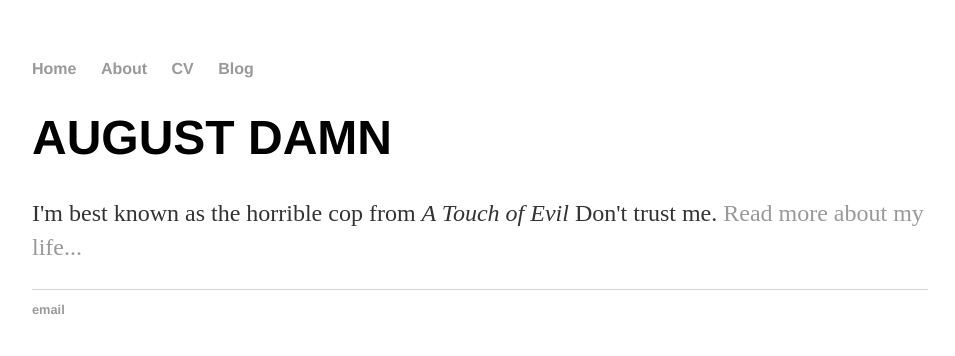
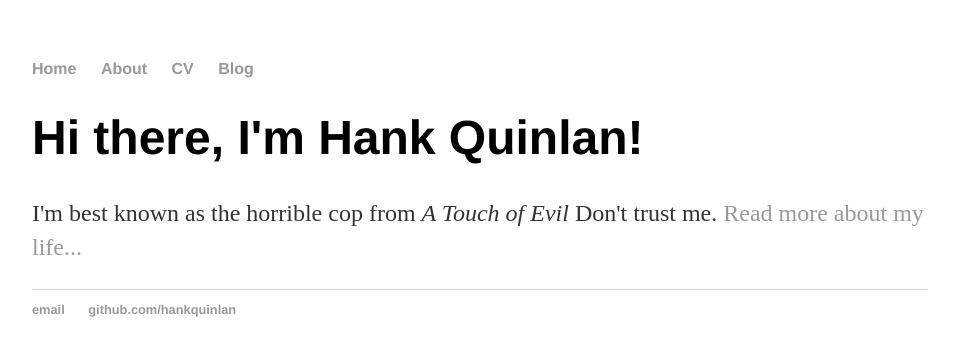
Before and after one commit to austindang/augustdamn, a Jekyll site: the page built from index.html, in a window 1280 px wide. Shown: the top 356 px of the page, without its empty margins (160-1115 px from the left). Built offline with Jekyll 4.4.1, drawn with Linux system fonts in a browser that asks for light colours.

Commit message:
update index to replace with jekyll style default layout

```diff
--- a/index.html
+++ b/index.html
@@ -1,29 +1,8 @@
-<!DOCTYPE html>
-<html>
-	<head>
-		<title>AUGUST DAMN</title>
-		<!-- link to main stylesheet -->
-		<link rel="stylesheet" type="text/css" href="/css/main.css">
-	</head>
-	<body>
-		<nav>
-    		<ul>
-        		<li><a href="/">Home</a></li>
-	        	<li><a href="/about">About</a></li>
-        		<li><a href="/cv">CV</a></li>
-        		<li><a href="/blog">Blog</a></li>
-    		</ul>
-		</nav>
-		<div class="container">
-    		<div class="blurb">
-        		<h1>AUGUST DAMN</h1>
-				<p>I'm best known as the horrible cop from <em>A Touch of Evil</em> Don't trust me. <a href="/about">Read more about my life...</a></p>
-    		</div><!-- /.blurb -->
-		</div><!-- /.container -->
-		<footer>
-    		<ul>
-        		<li><a href="mailto:damnaugustdamn@gmail.com">email</a></li>
-			</ul>
-		</footer>
-	</body>
-</html>
+---
+layout: default
+title: Hank Quinlan, Horrible Cop
+---
+<div class="blurb">
+	<h1>Hi there, I'm Hank Quinlan!</h1>
+	<p>I'm best known as the horrible cop from <em>A Touch of Evil</em> Don't trust me. <a href="/about">Read more about my life...</a></p>
+</div><!-- /.blurb -->
```
